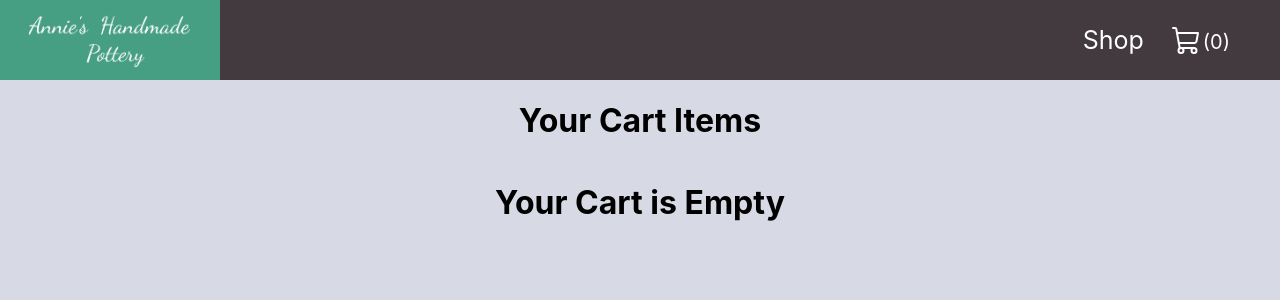
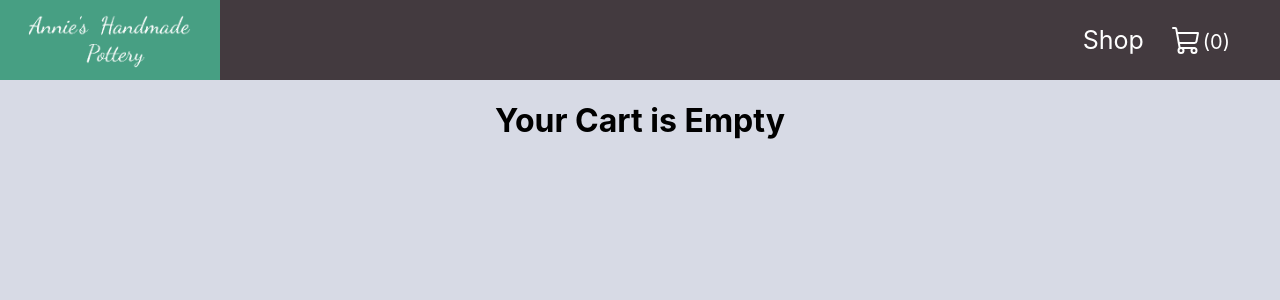
Before and after one commit to LaurenCummings/shop-project, a React (Create React App) app: page /cart in a window 1280 px wide. Shown: the top 300 px of the page. Built offline with nearby package versions, Linux system fonts and the light colour scheme.

Commit message:
Made it so Cart Items header only appears when there are items in the cart

```diff
--- a/src/components/Cart.js
+++ b/src/components/Cart.js
@@ -12,10 +12,13 @@ const Cart = () => {
     const navigate = useNavigate();
 
     return (
+
         <div className="cart">
+        {totalAmount > 0 ? (
             <div>
                 <h1>Your Cart Items</h1>
             </div>
+        ) : ""}
             <div className="cartItems">
                 {PRODUCTS.map((product) => {
                     if (cartItems[product.id] !== 0) {
```
